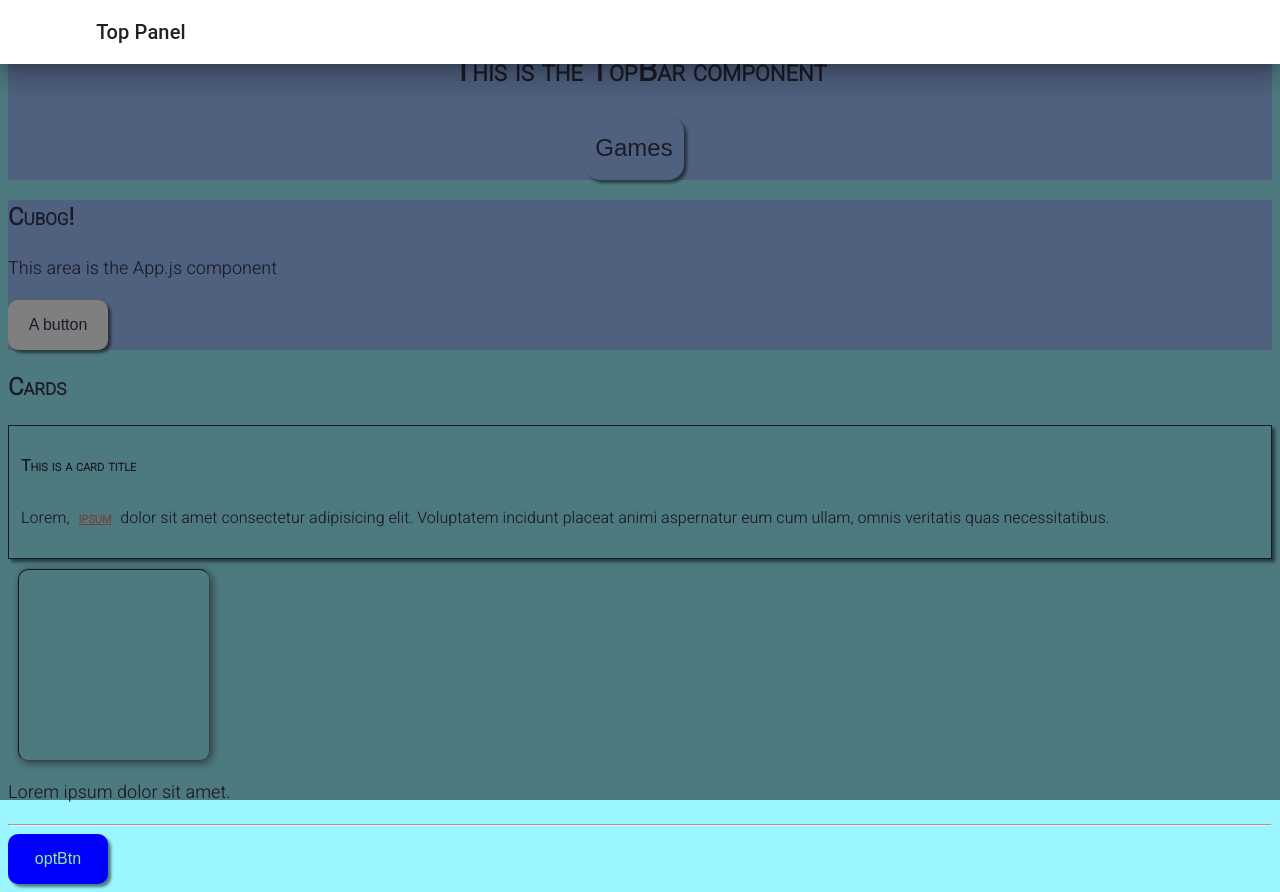
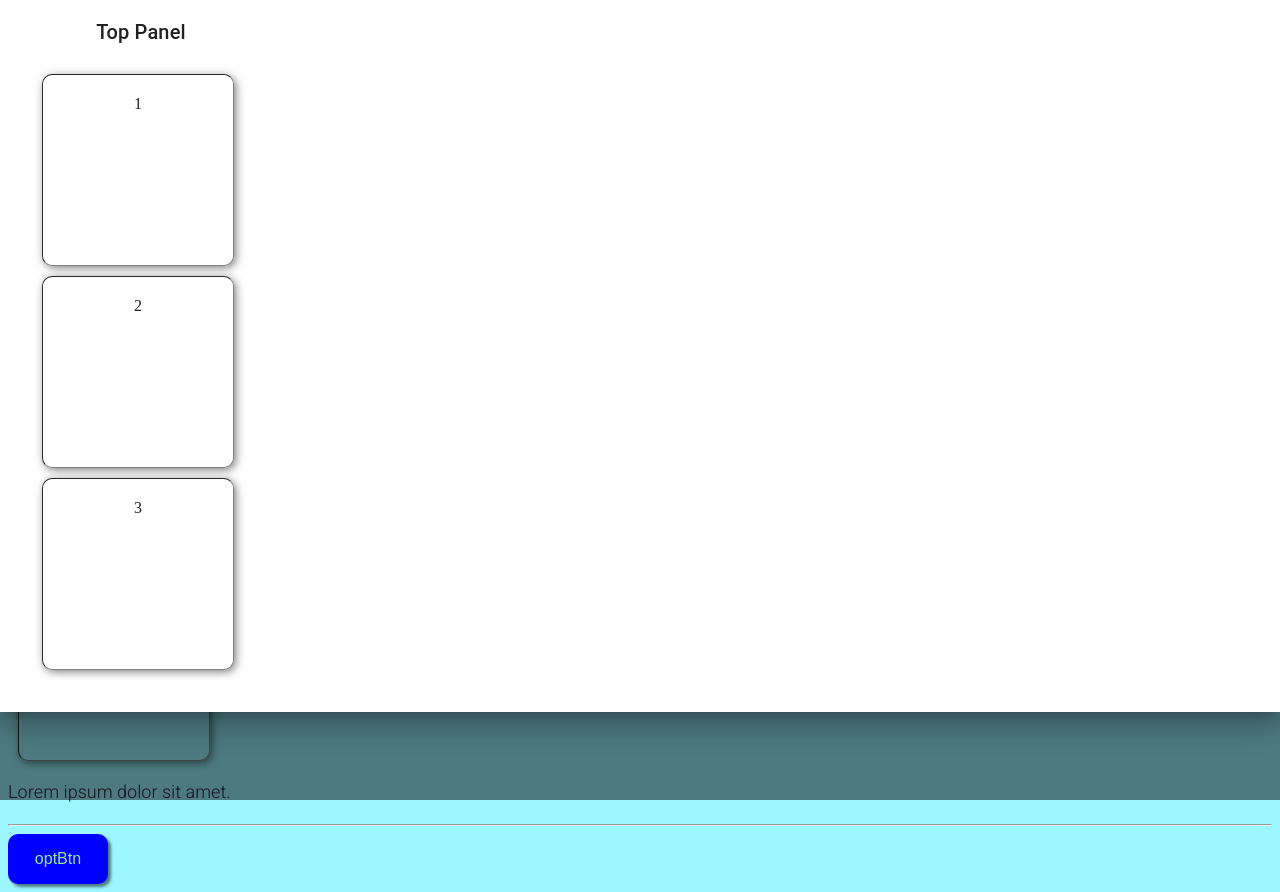
Before and after one commit to BNag87/cubog, a React (Create React App) app: page / in a window 1280 px wide. Both pictures are taken after a click on the button "Games". Built offline with nearby package versions, Linux system fonts and the light colour scheme.

Commit message:
Work on nav bar for routes

```diff
--- a/src/components/C-Topbar.js
+++ b/src/components/C-Topbar.js
@@ -30,6 +30,13 @@ const [drawerOpen, set_drawerOpen] = useState(false)
                     <Typography variant="h6" component="div">
                         Top Panel
                     </Typography>
+                    <Box p={2} width="200px" textAlign="center" role="presentation">
+                        <>
+                        <div className="nacCard">1</div>
+                        <div className="nacCard">2</div>
+                        <div className="nacCard">3</div>
+                        </>
+                    </Box>
                 </Box>
             </Drawer>
 
--- a/src/styles/scss/style.css
+++ b/src/styles/scss/style.css
@@ -31,6 +31,14 @@ a {
   margin-right: 5px;
 }
 
+.invisiDiv {
+  display: flex;
+  flex-direction: row;
+  justify-content: center;
+  align-items: center;
+  text-align: center;
+}
+
 .nacCard {
   width: 150px;
   height: 150px;
@@ -41,6 +49,9 @@ a {
   margin: 10px;
   padding: 20px;
   transition: 0.2s ease-out;
+  text-align: center;
+  justify-content: center;
+  align-items: center;
 }
 .nacCard:hover {
   border: white 1px inset;
--- a/src/styles/scss/style.scss
+++ b/src/styles/scss/style.scss
@@ -17,6 +17,14 @@ a{
     margin-right: 5px;
 }
 
+.invisiDiv{
+    display: flex;
+    flex-direction: row;
+    justify-content: center;
+    align-items: center;
+    text-align: center;
+}
+
 .nacCard{
     width: 150px;
     height: 150px;
@@ -27,6 +35,9 @@ a{
     margin: 10px;
     padding: 20px;
     transition: 0.2s ease-out;
+    text-align: center;
+    justify-content: center;
+    align-items: center;
 
     &:hover{
         border: white 1px inset;
```
Also changed, not shown: 1 other file (tests, documents, lock files or other folders).
